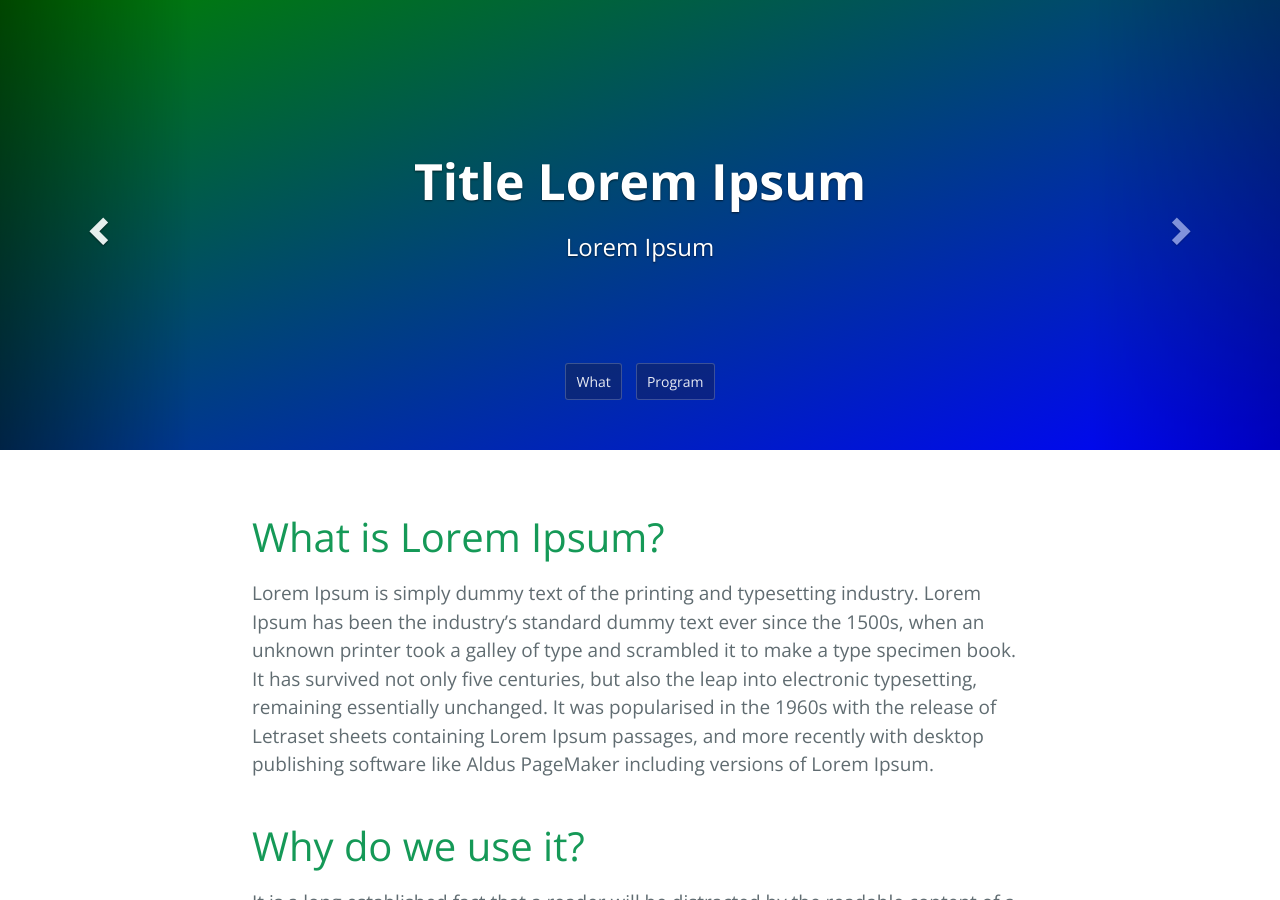
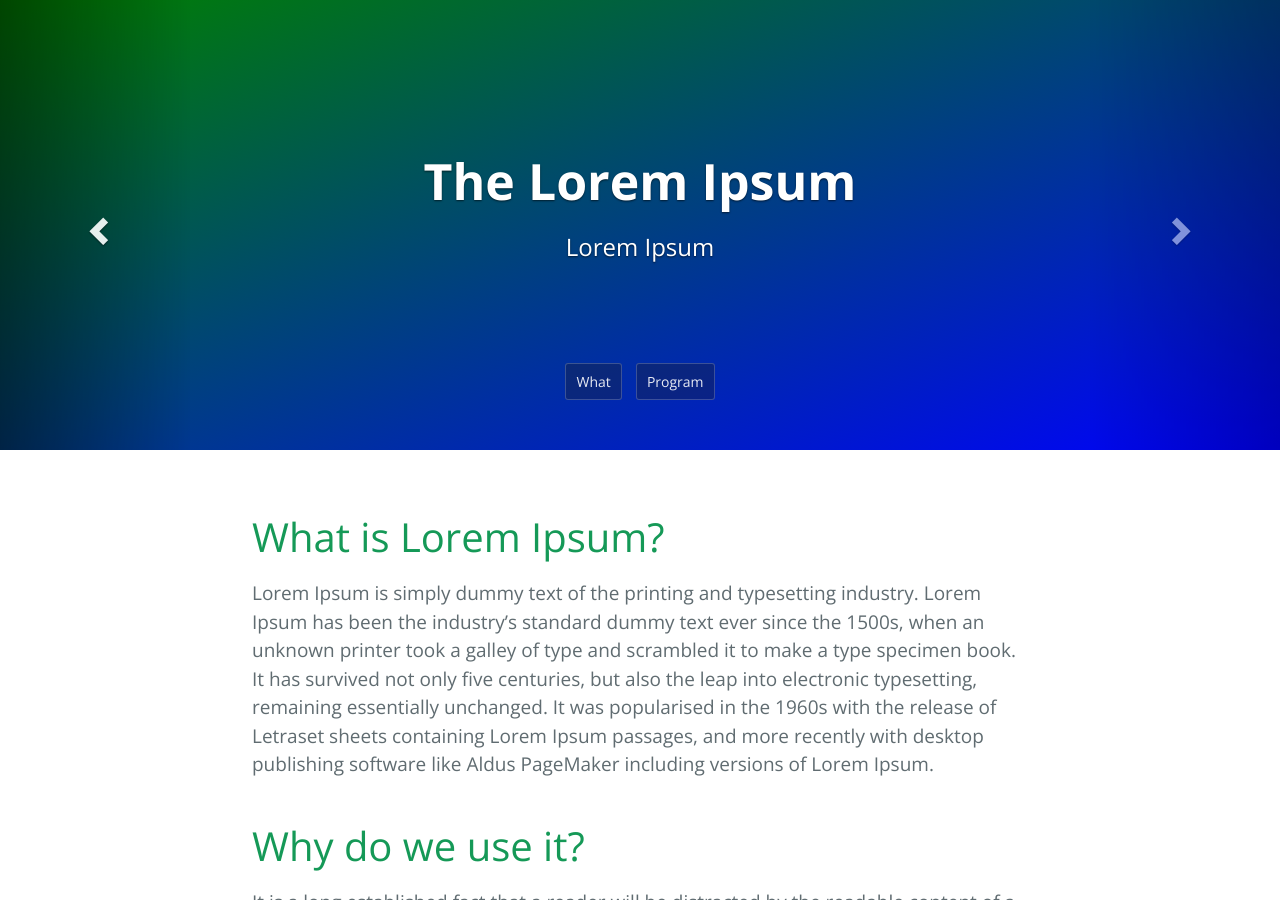
Before and after one commit to a2fom/a2fom.github.io, a Jekyll site: the page built from index.md, in a window 1280 px wide and 900 px high. Built offline with Jekyll 4.4.1, drawn with Linux system fonts in a browser that asks for light colours.

Commit message:
update index

```diff
--- a/index.md
+++ b/index.md
@@ -1,5 +1,7 @@
 ---
 layout: default
+title: "The Lorem Ipsum"
+description: "Lorem Ipsum"
 ---
 
 <span style="color:white"> </span>
```
Also changed, not shown: 1 other file.
